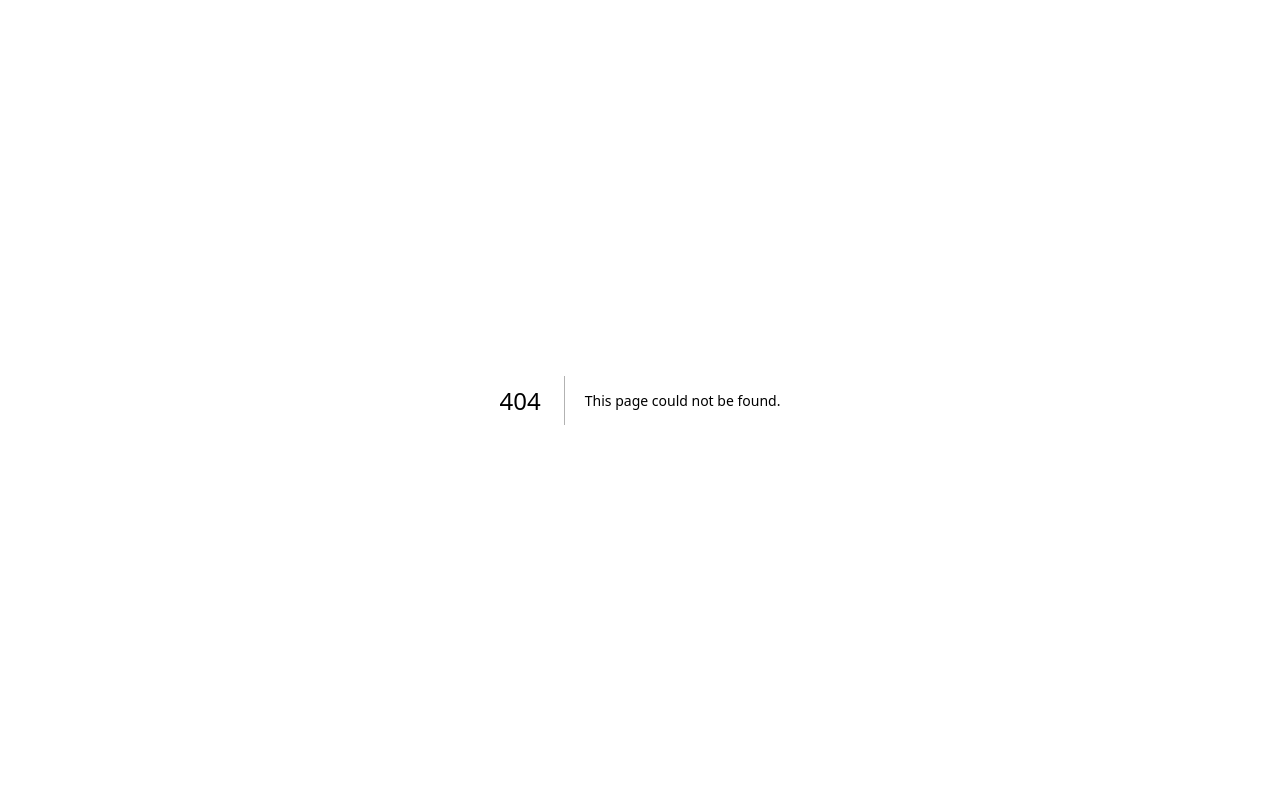
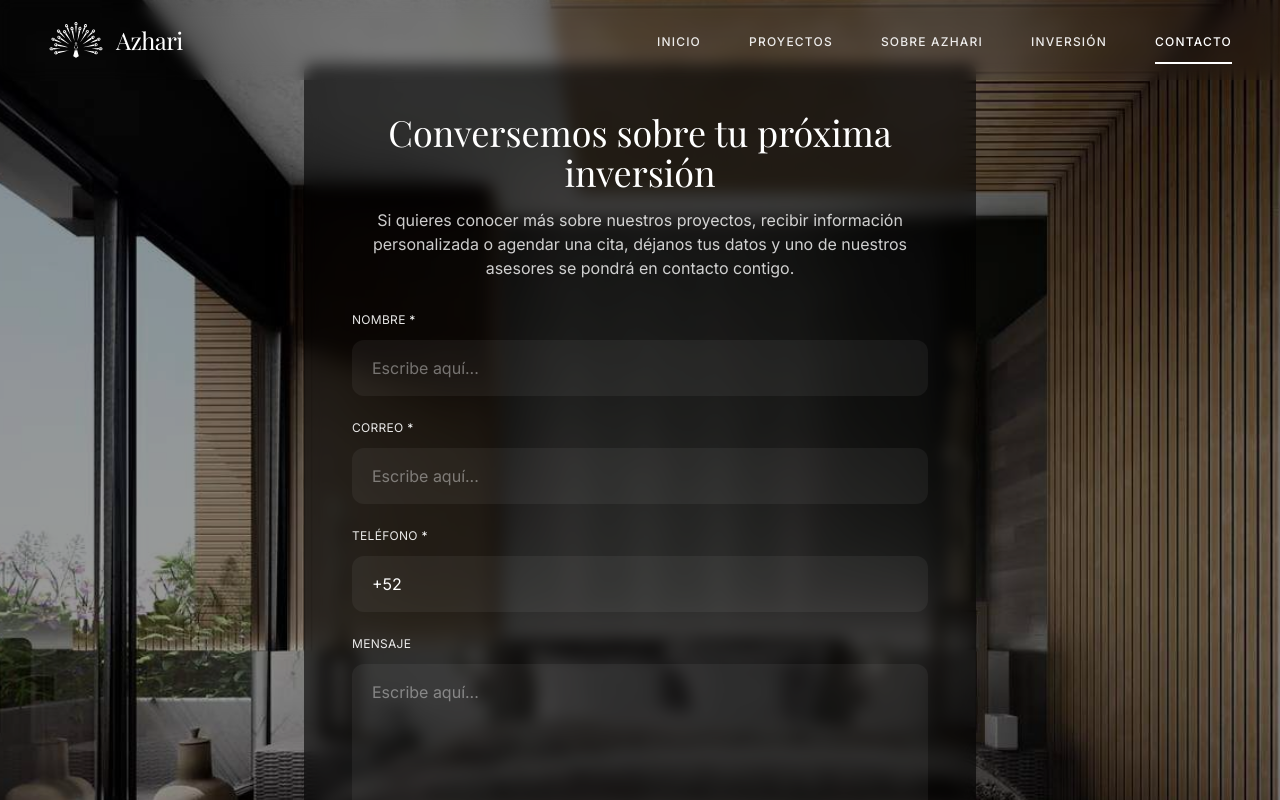
Before and after one commit to AlanNieves/Torre-Azhari, a Next.js app in the folder frontend/: page /contacto in a window 1280 px wide. Before the commit this address had no page. Shown: the top 800 px of the page. Built offline with nearby package versions, Linux system fonts and the light colour scheme; no server answers; a web font is replaced by a local one.

Commit message:
Add contact page with hero and compact form

```diff
--- /dev/null
+++ b/frontend/src/app/contacto/components/ContactHero.tsx
@@ -0,0 +1,48 @@
+"use client";
+
+import { motion } from "framer-motion";
+import LeadForm from "@/shared/LeadForm";
+
+export default function ContactHero() {
+  return (
+    <section className="relative min-h-[calc(100vh-80px)] w-full">
+      {/* Background Image */}
+      <div className="absolute inset-0 z-0">
+        <div
+          className="h-full w-full bg-cover bg-center bg-no-repeat"
+          style={{
+            backgroundImage: "url('/images/img147.jpg')",
+          }}
+        >
+          {/* Overlay oscuro para mejorar la legibilidad */}
+          <div className="absolute inset-0 bg-black/40" />
+        </div>
+      </div>
+
+      {/* Content Container */}
+      <div className="relative z-10 flex min-h-[calc(100vh-80px)] items-center justify-center px-6 py-16">
+        <motion.div
+          initial={{ opacity: 0, y: 30 }}
+          animate={{ opacity: 1, y: 0 }}
+          transition={{ duration: 0.8 }}
+          className="w-full max-w-2xl"
+        >
+          {/* Form with transparent background */}
+          <div className="rounded-lg bg-black/60 p-8 backdrop-blur-sm lg:p-12">
+            <h1 className="mb-4 text-center font-serif text-3xl font-light text-white lg:text-4xl">
+              Conversemos sobre tu próxima inversión
+            </h1>
+
+            <p className="mb-8 text-center text-sm text-white/80 lg:text-base">
+              Si quieres conocer más sobre nuestros proyectos, recibir información personalizada o agendar una cita,
+              déjanos tus datos y uno de nuestros asesores se pondrá en contacto contigo.
+            </p>
+
+            {/* Form Component */}
+            <LeadForm isCompact />
+          </div>
+        </motion.div>
+      </div>
+    </section>
+  );
+}
--- /dev/null
+++ b/frontend/src/app/contacto/page.tsx
@@ -0,0 +1,26 @@
+// src/app/contacto/page.tsx
+
+import type { Metadata } from 'next';
+import ContactHero from './components/ContactHero';
+
+export const metadata: Metadata = {
+  title: 'Contacto | Azhari Desarrollos',
+  description:
+    'Conversemos sobre tu próxima inversión. Contáctanos para recibir información personalizada sobre nuestros proyectos inmobiliarios.',
+  alternates: {
+    canonical: '/contacto',
+  },
+  openGraph: {
+    title: 'Contacto | Azhari Desarrollos',
+    description: 'Agenda una cita y conoce más sobre nuestros desarrollos inmobiliarios.',
+    url: '/contacto',
+  },
+};
+
+export default function ContactoPage() {
+  return (
+    <main className="bg-[#1e1e1e]">
+      <ContactHero />
+    </main>
+  );
+}
--- a/frontend/src/shared/LeadForm.tsx
+++ b/frontend/src/shared/LeadForm.tsx
@@ -37,7 +37,11 @@ function sanitizePhone(v: string) {
   return s.replace(/[^\d+]/g, "").slice(0, 20);
 }
 
-export default function LeadForm() {
+type LeadFormProps = {
+  isCompact?: boolean;
+};
+
+export default function LeadForm({ isCompact = false }: LeadFormProps) {
   const [values, setValues] = useState<LeadFormValues>(initialValues);
   const [state, setState] = useState<FormState>("idle");
   const [errorMsg, setErrorMsg] = useState<string>("");
@@ -94,17 +98,8 @@ export default function LeadForm() {
     }
   }
 
-  return (
-    <div className="relative overflow-hidden bg-[#1e1e1e] px-6 py-16 sm:px-8 sm:py-24">
-      <div className="mx-auto max-w-2xl">
-        <h2 className="font-serif text-3xl tracking-tight text-white sm:text-4xl lg:text-[2.5rem]">
-          Conversemos sobre tu próxima inversión
-        </h2>
-        <p className="mt-4 text-base leading-relaxed text-white/70">
-          Si quieres conocer más sobre nuestros proyectos, recibir información personalizada o agendar una cita, déjanos tus datos y uno de nuestros asesores se pondrá en contacto contigo.
-        </p>
-
-        <form onSubmit={onSubmit} className="mt-8 grid gap-6">
+  const formContent = (
+    <form onSubmit={onSubmit} className="mt-8 grid gap-6">
           <Field
             label="NOMBRE"
             placeholder="Escribe aquí..."
@@ -210,6 +205,22 @@ export default function LeadForm() {
             Al enviar este formulario, acepta que almacenemos sus datos para gestionar su consulta.
           </p>
         </form>
+  );
+
+  if (isCompact) {
+    return formContent;
+  }
+
+  return (
+    <div className="relative overflow-hidden bg-[#1e1e1e] px-6 py-16 sm:px-8 sm:py-24">
+      <div className="mx-auto max-w-2xl">
+        <h2 className="font-serif text-3xl tracking-tight text-white sm:text-4xl lg:text-[2.5rem]">
+          Conversemos sobre tu próxima inversión
+        </h2>
+        <p className="mt-4 text-base leading-relaxed text-white/70">
+          Si quieres conocer más sobre nuestros proyectos, recibir información personalizada o agendar una cita, déjanos tus datos y uno de nuestros asesores se pondrá en contacto contigo.
+        </p>
+        {formContent}
       </div>
     </div>
   );
```
